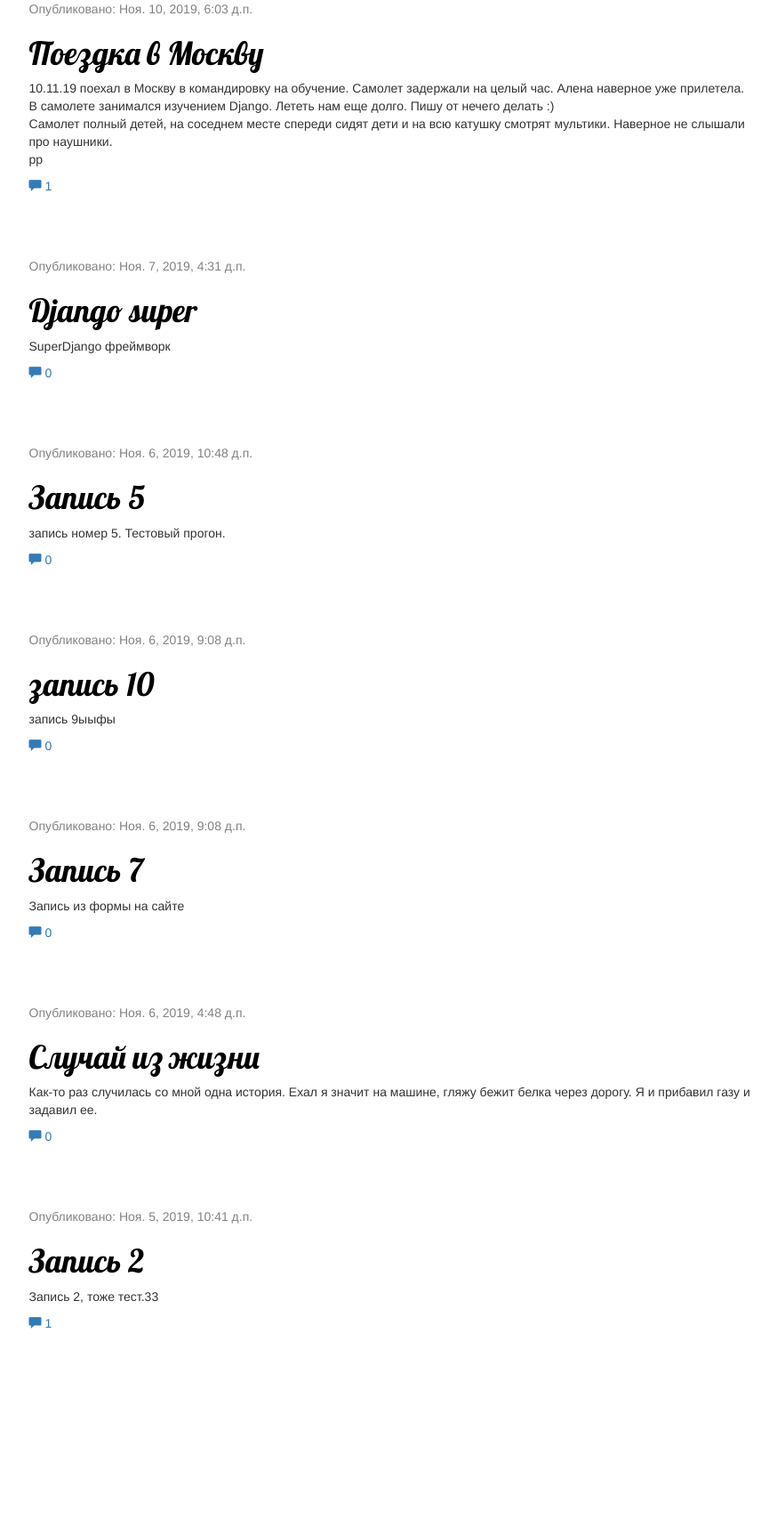
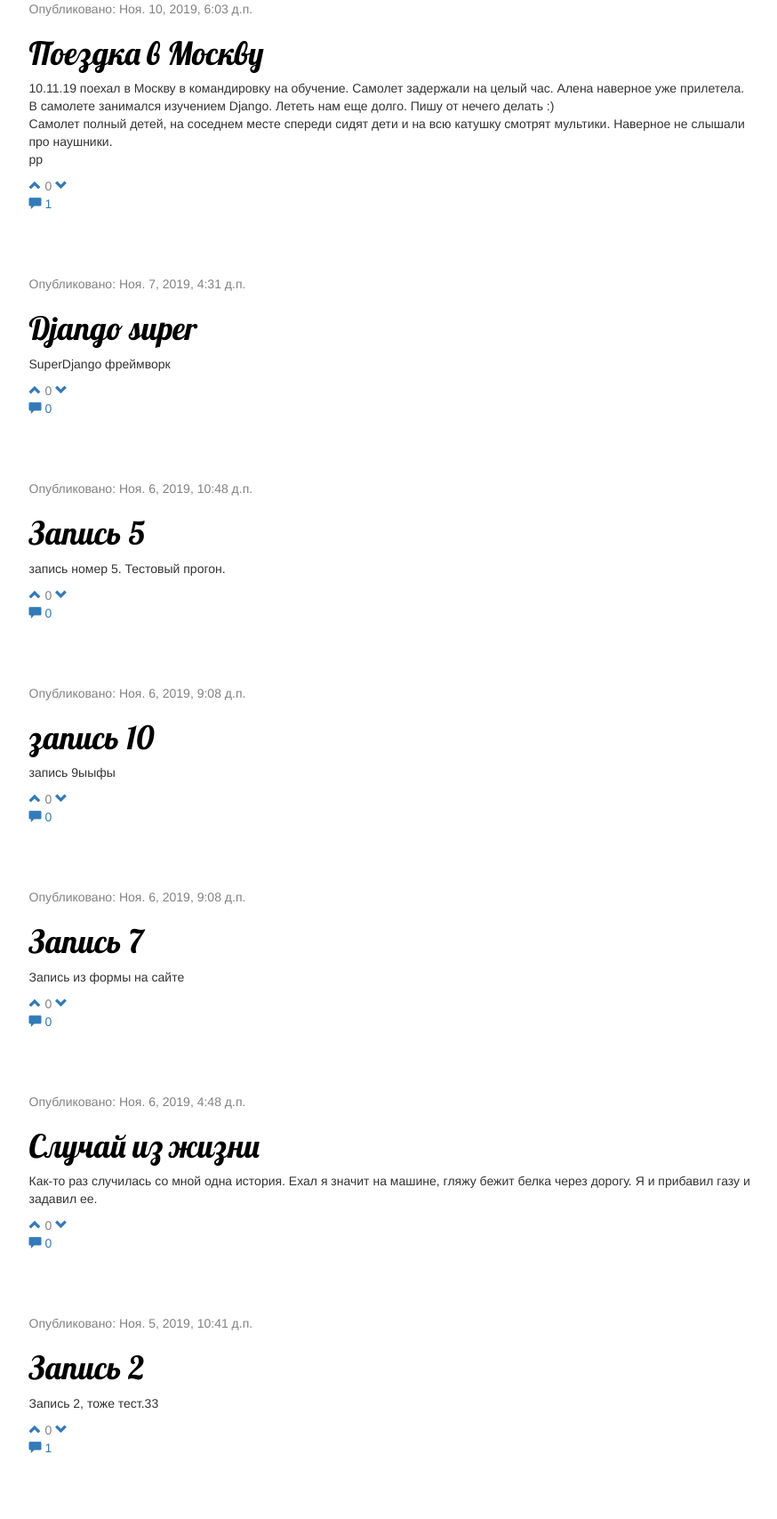
Before and after one commit to Yrix90/django_test, a Django app: page / in a window 1280 px wide. Shown: the part 174-1881 px from the top of the page at 89% size, without its empty margins (198-1072 px from the left). Before the commit the page ends 1667 px from the top, so only its background shows below. Run offline with Django 3.2, Linux system fonts and the light colour scheme; data comes from the database, SQL or seed files in the repository; both versions use the stored data as it was after the commit; some libraries are stand-ins or nearby versions.

Commit message:
Доработка 1

```diff
--- a/blog/models.py
+++ b/blog/models.py
@@ -9,6 +9,7 @@ class Post(models.Model):
     text = models.TextField()
     created_date = models.DateTimeField(default=timezone.now)
     published_date = models.DateTimeField(blank=True, null=True)
+    stock = models.IntegerField(default=0)
 
     def publish(self):
         self.published_date = timezone.now()
@@ -19,6 +20,14 @@ class Post(models.Model):
 
     def __str__(self):
         return self.title
+
+    def stock_plus(self):
+        self.stock += 1
+        return self.stock
+
+    def stock_minus(self):
+        self.stock -= 1
+        return self.stock
 
 
 class Comment(models.Model):
--- a/blog/templates/blog/post_list.html
+++ b/blog/templates/blog/post_list.html
@@ -8,7 +8,15 @@
             </div>
             <h1><a href="{% url 'post_detail' pk=i_post.pk %}">{{ i_post.title }}</a></h1>
             <p>{{ i_post.text|linebreaksbr }}</p>
+            <!-- Рейтинг статьи -->
+            <div class="date">
+                <a class="link-line" href="{% url 'stock_plus' pk=i_post.pk %}"><span class="glyphicon glyphicon-chevron-up"></span></a>
+                {{ i_post.stock }}
+                <a class="link-line" href="{{ i_post.stock_plus }}"><span class="glyphicon glyphicon-chevron-down"></span></a>
+            </div>
+            <!--  -->
             <a class="link-line" href="{% url 'post_detail' pk=i_post.pk %}"><span class="glyphicon glyphicon-comment"></span> {{ i_post.approved_comments.count }}</a>
+
         </div>
     {% endfor %}
 {% endblock %}
--- a/blog/urls.py
+++ b/blog/urls.py
@@ -13,4 +13,5 @@ urlpatterns = [
     path('comment/<int:pk>/approve/', views.comment_approve, name='comment_approve'),
     path('comment/<int:pk>/remove/', views.comment_remove, name='comment_remove'),
     path('post/<int:pk>/', views.comment_add_post, name='comment_add_post'),
+    path('post/<int:pk>/', views.stock_plus, name='stock_plus')
 ]
--- a/blog/views.py
+++ b/blog/views.py
@@ -85,6 +85,13 @@ def comment_add_post(request, pk):
             return redirect('post_detail', pk=post.pk)
     else:
         form = CommentForm()
-    return redirect('post_detail', pk=post.pk)
-        #(request, 'blog/post_detail.html', {'form': form})
-    # Create your views here.
+    return redirect('post_detail', {'form': form})
+    # (request, 'blog/post_detail.html', {'form': form})
+
+
+def stock_plus(request, pk):
+    stock = get_object_or_404(Post, pk=pk)
+    stock.stock_plus()
+    return redirect('post_list', pk=pk)
+
+# Create your views here.
```
Also changed, not shown: blog/templates/blog/base.html (line endings or trailing spaces), db.sqlite3.
